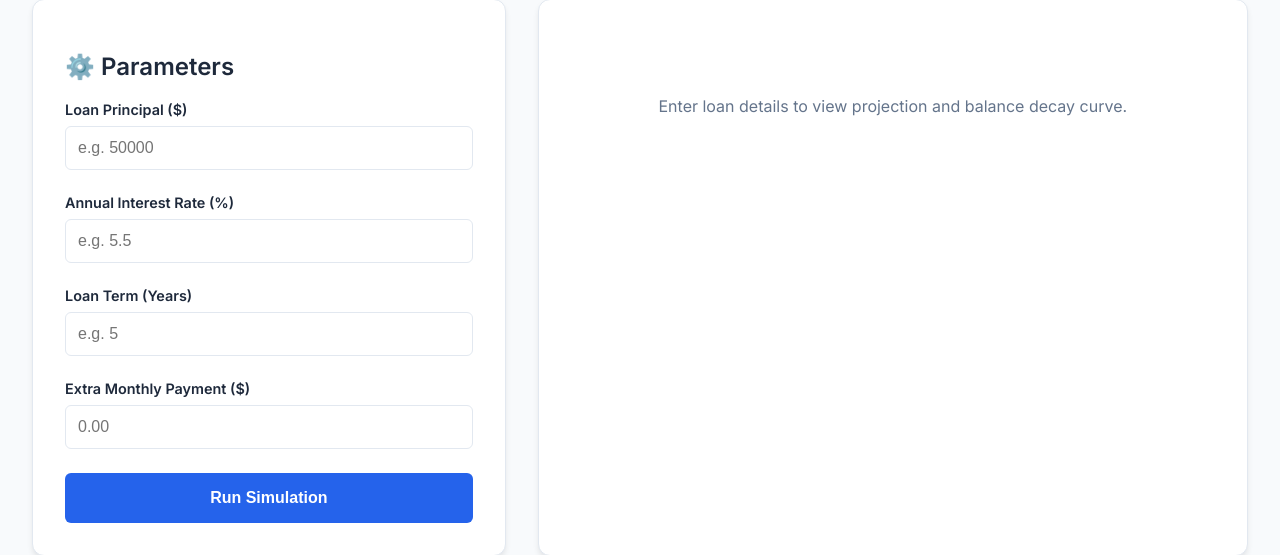
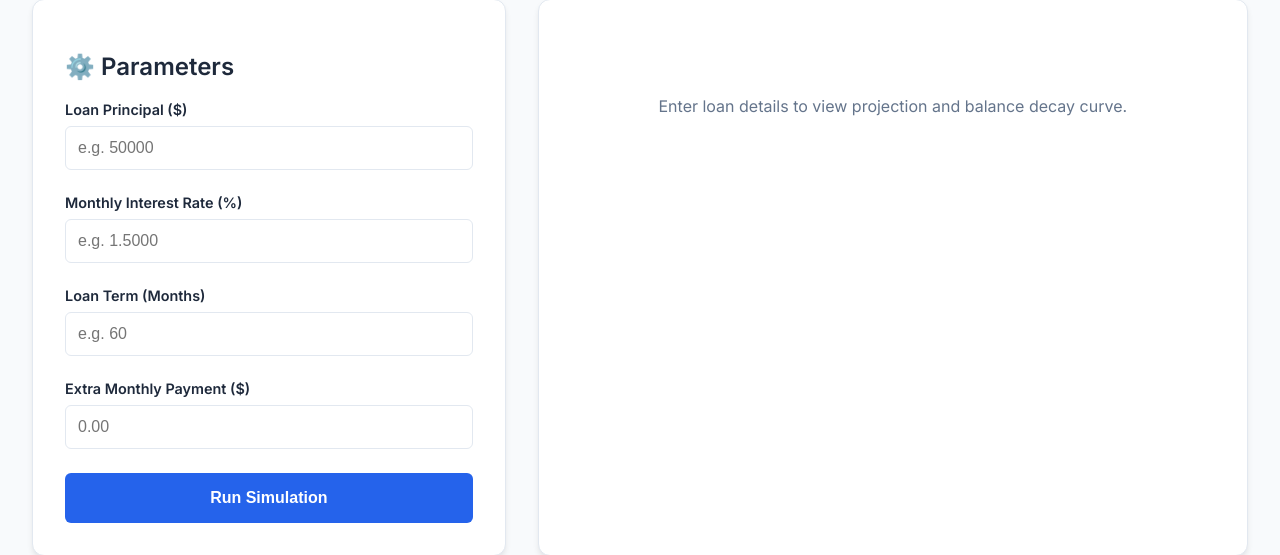
Before and after one commit to EngineerMapatac/NeuroBalance-Engine, a Flask app: page / in a window 1280 px wide. Shown: the part 193-748 px from the top of the page. Run offline with Flask 3, Linux system fonts and the light colour scheme; parts of the project's set-up code (start-up, migrations or seed data) failed here and were passed over.

Commit message:
UPDATED TO USE MONTHLY PARAMETERS

```diff
--- a/templates/index.html
+++ b/templates/index.html
@@ -25,12 +25,12 @@
                         <input type="number" name="principal" value="{{ inputs.principal }}" required placeholder="e.g. 50000">
                     </div>
                     <div class="form-group">
-                        <label>Annual Interest Rate (%)</label>
-                        <input type="number" step="0.01" name="rate" value="{{ inputs.rate }}" required placeholder="e.g. 5.5">
+                        <label>Monthly Interest Rate (%)</label>
+                        <input type="number" step="0.0001" name="rate" value="{{ inputs.rate }}" required placeholder="e.g. 1.5000">
                     </div>
                     <div class="form-group">
-                        <label>Loan Term (Years)</label>
-                        <input type="number" name="years" value="{{ inputs.years }}" required placeholder="e.g. 5">
+                        <label>Loan Term (Months)</label>
+                        <input type="number" name="months" value="{{ inputs.months }}" required placeholder="e.g. 60">
                     </div>
                     <div class="form-group highlight">
                         <label>Extra Monthly Payment ($)</label>
```
